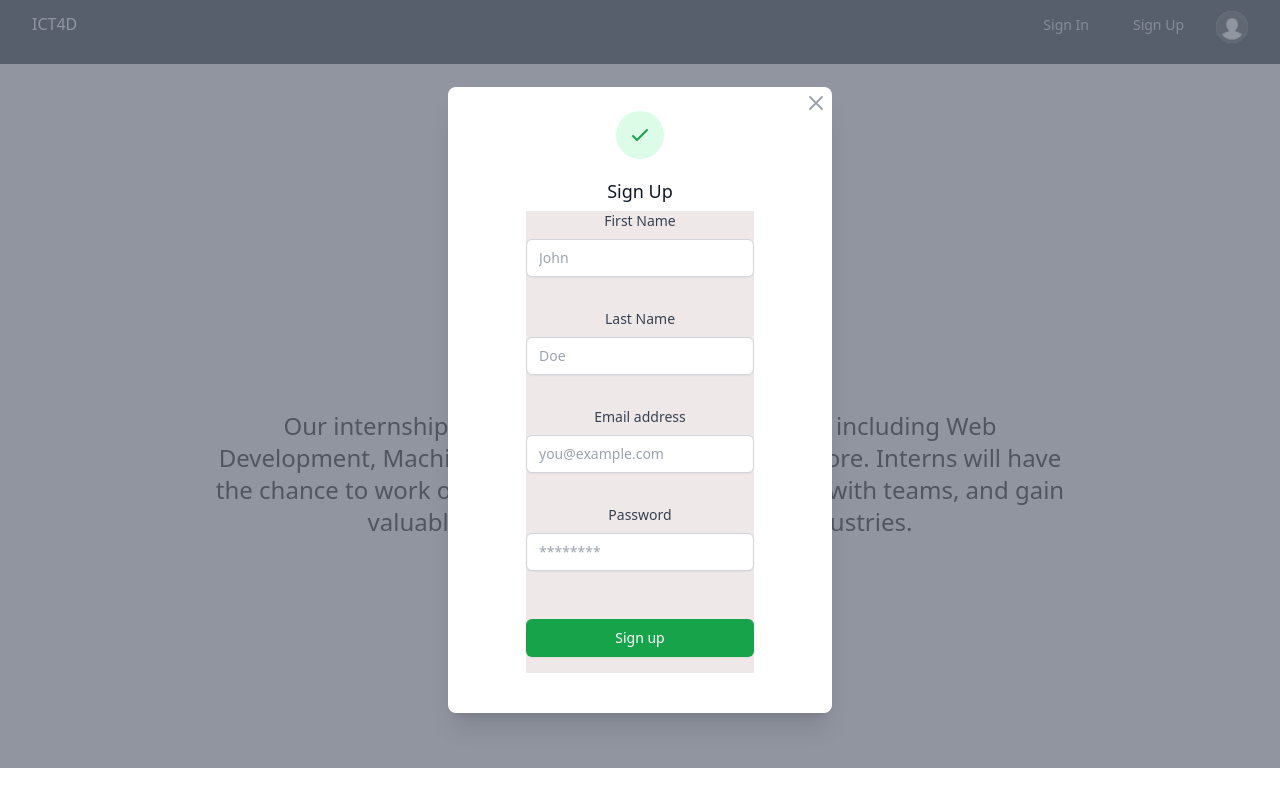
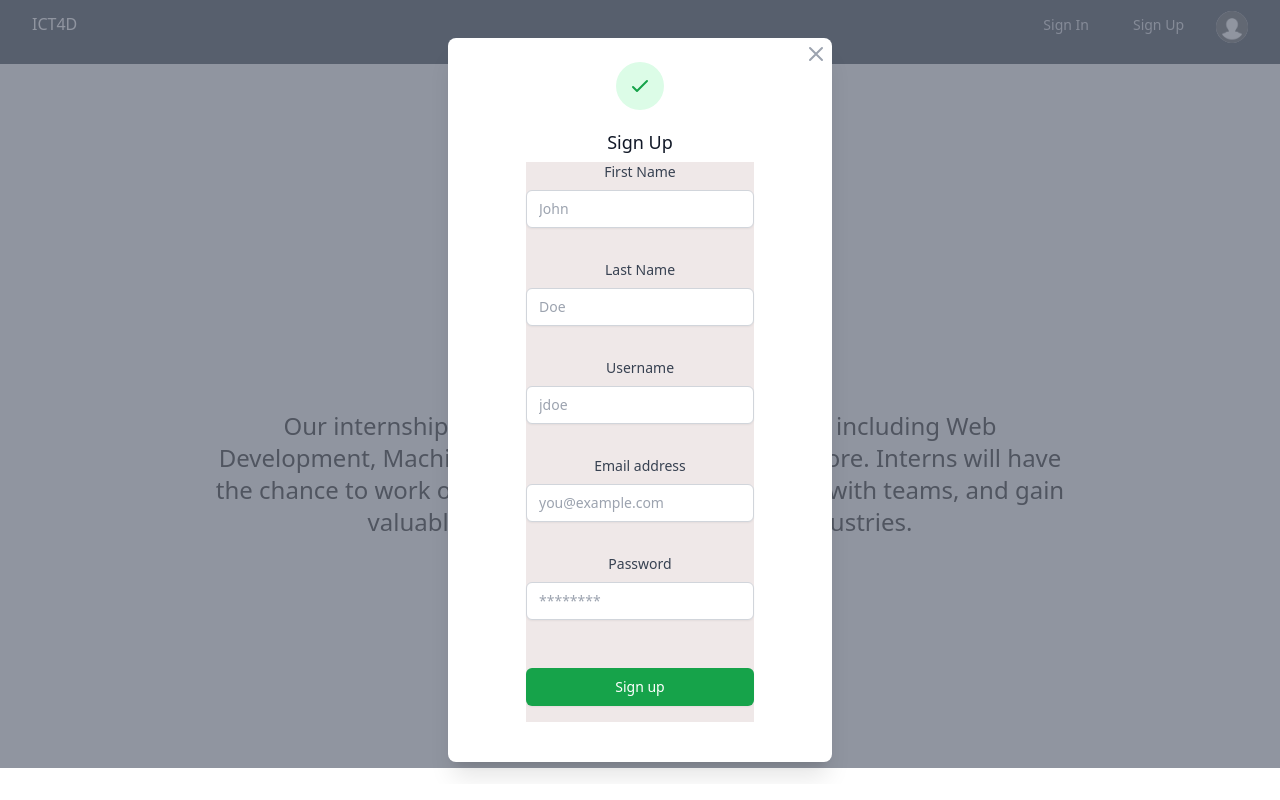
Before and after one commit to DjanCoders/ICT4D_INTERNSHIP_PAGE, a React (Vite) app: page / in a window 1280 px wide. Both pictures are taken after a click on the link "Sign Up". Shown: the top 800 px of the page. Built offline with nearby package versions, Linux system fonts and the light colour scheme.

Commit message:
add username field

```diff
--- a/src/api.ts
+++ b/src/api.ts
@@ -65,7 +65,7 @@ export const login = async (data: { email: string, password: string }) => {
     return response;
 };
 
-export const register = (data: { email: string, password:string, first_name: string, last_name: string }) => api.post('/accounts/register/', data);
+export const register = (data: { email: string, password:string,username: string, first_name: string, last_name: string }) => api.post('/accounts/register/', data);
 export const refreshToken = (refreshToken: string) => api.post('/token/refresh/', { refresh: refreshToken });
 export const getInternships = () => api.get('/internships/');
 export const applyForInternship = (id: number, data: any, token: string) => {
--- a/src/components/modals/SignUpModal.tsx
+++ b/src/components/modals/SignUpModal.tsx
@@ -22,6 +22,7 @@ const SignUpModal = ({
 
   const [email, setEmail] = useState('');
   const [password, setPassword] = useState('');
+  const [username, setUsername] = useState('');
   const [first_name, setFirstName] = useState('');
   const [last_name, setLastName] = useState('');
   const navigate = useNavigate();
@@ -29,7 +30,7 @@ const SignUpModal = ({
   const handleSignup = async (e: React.FormEvent<HTMLFormElement>) => {
     e.preventDefault();
     try {
-      const response = await register({ email, password, first_name, last_name });
+      const response = await register({ email, password, username, first_name, last_name });
       navigate('/profile')
       onClose(false);
     } catch (error) {
@@ -105,17 +106,17 @@ const SignUpModal = ({
                     <form onSubmit={handleSignup} method="POST" className="">
                       <div>
                         <label
-                          htmlFor="name"
+                          htmlFor="firstname"
                           className="block text-sm font-medium text-gray-700"
                         >
                           First Name
                         </label>
                         <div className="mt-1">
                           <input
-                            id="name"
-                            name="name"
+                            id="firstname"
+                            name="firstname"
                             type="text"
-                            autoComplete="name"
+                            autoComplete="firstname"
                             required
                             className="appearance-none block w-full px-3 py-2 border border-gray-300 rounded-md shadow-sm placeholder-gray-400 focus:outline-none focus:ring-green-500 focus:border-green-500 sm:text-sm"
                             placeholder="John"
@@ -127,22 +128,44 @@ const SignUpModal = ({
 
                       <div>
                         <label
-                          htmlFor="name"
+                          htmlFor="lastname"
                           className="block text-sm font-medium text-gray-700"
                         >
                           Last Name
                         </label>
                         <div className="mt-1">
                           <input
-                            id="name"
-                            name="name"
+                            id="lastname"
+                            name="lastname"
                             type="text"
-                            autoComplete="name"
+                            autoComplete="lastname"
                             required
                             className="appearance-none block w-full px-3 py-2 border border-gray-300 rounded-md shadow-sm placeholder-gray-400 focus:outline-none focus:ring-green-500 focus:border-green-500 sm:text-sm"
                             placeholder="Doe"
                             value={last_name}
                             onChange={(e) => setLastName(e.target.value)}
+                          />
+                        </div>
+                      </div>
+
+                      <div>
+                        <label
+                          htmlFor="username"
+                          className="block text-sm font-medium text-gray-700"
+                        >
+                          Username
+                        </label>
+                        <div className="mt-1">
+                          <input
+                            id="username"
+                            name="username"
+                            type="text"
+                            autoComplete="username"
+                            required
+                            className="appearance-none block w-full px-3 py-2 border border-gray-300 rounded-md shadow-sm placeholder-gray-400 focus:outline-none focus:ring-green-500 focus:border-green-500 sm:text-sm"
+                            placeholder="jdoe"
+                            value={username}
+                            onChange={(e) => setUsername(e.target.value)}
                           />
                         </div>
                       </div>
```
